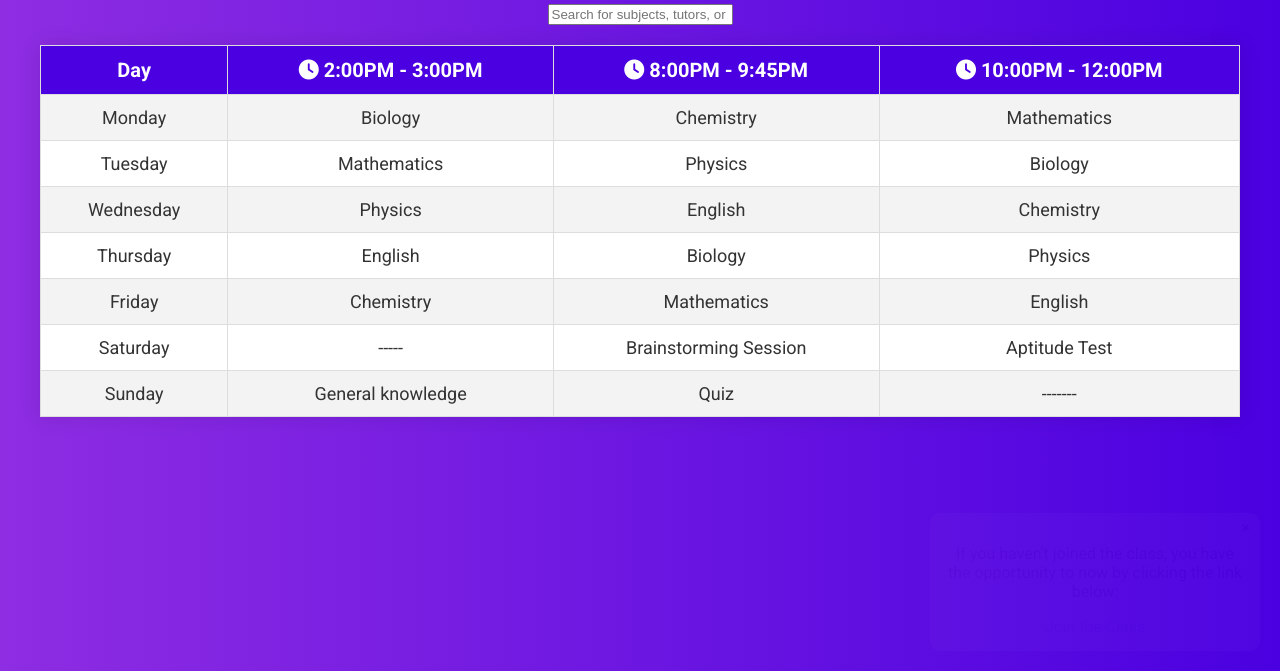
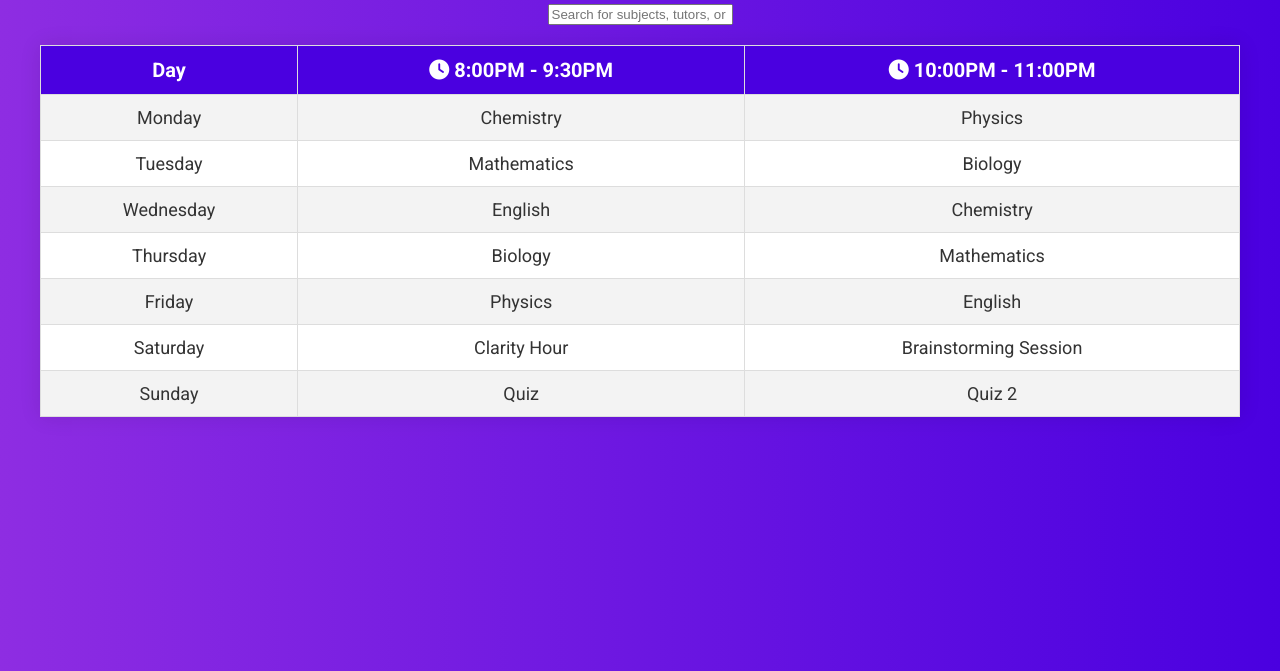
Before and after one commit to Marvelee2580/nova-post-utme-timetable, a plain HTML site: page index.html in a window 1280 px wide. Shown: the part 129-800 px from the top of the page. Drawn offline with nearby package versions, Linux system fonts and the light colour scheme.

Commit message:
Update index.html

```diff
--- a/index.html
+++ b/index.html
@@ -8,83 +8,57 @@
   <link rel="stylesheet" href="style.css">
   <link href="https://fonts.googleapis.com/css2?family=Roboto:wght@400;700&family=Pacifico&display=swap" rel="stylesheet">
   <link rel="stylesheet" href="https://cdnjs.cloudflare.com/ajax/libs/font-awesome/6.4.0/css/all.min.css">
+
   <script src="https://cdnjs.cloudflare.com/ajax/libs/html2canvas/1.4.1/html2canvas.min.js"></script>
   <script src="https://cdnjs.cloudflare.com/ajax/libs/jspdf/2.5.1/jspdf.umd.min.js"></script>
 </head>
 <body>
-  <h2 class="heading"><i class="fa-solid fa-chalkboard-teacher"></i> OPERATION POST-UTME TIMETABLE <i class="fa-solid fa-fist-raised"></i></h2>
+  <h2 class="heading"><i class="fa-solid fa-chalkboard-teacher"></i> 25-DAY CLARIFIED UTME PREPARATION TIMETABLE <i class="fa-regular fa-lightbulb" style="color: #FFD43B;"></i></h2>
   <input type="text" id="search" placeholder="Search for subjects, tutors, or days...">
   <button id="print-btn"><i class="fa-solid fa-print"></i> Print Timetable</button>
   <table id="timetable">
     <tr>
       <th>Day</th>
-      <th><i class="fa-solid fa-clock"></i> 2:00PM - 3:00PM</th>
-      <th><i class="fa-solid fa-clock"></i> 8:00PM - 9:45PM</th>
-      <th><i class="fa-solid fa-clock"></i> 10:00PM - 12:00PM</th>
+      <th><i class="fa-solid fa-clock"></i> 8:00PM - 9:30PM</th>
+      <th><i class="fa-solid fa-clock"></i> 10:00PM - 11:00PM</th>
     </tr>
     <tr>
       <td>Monday</td>
-      <td class="subject" data-tutor="Tutor Ibukun">Biology</td>
-      <td class="subject" data-tutor="Tutor Mandela">Chemistry</td>
-      <td class="subject" data-tutor="Tutor La Jehn">Mathematics</td>
+      <td class="subject" data-tutor="Tutor: Dev Marvelee">Chemistry</td>
+      <td class="subject" data-tutor="Tutor: Sir David">Physics</td>
     </tr>
     <tr>
       <td>Tuesday</td>
-      <td class="subject" data-tutor="Tutor La Jehn">Mathematics</td>
-      <td class="subject" data-tutor="Tutor Lekan">Physics</td>
-      <td class="subject" data-tutor="Tutor Ibukun">Biology</td>
+      <td class="subject" data-tutor="Tutor: Dev Marvelee">Mathematics</td>
+      <td class="subject" data-tutor="Clarity Tutor">Biology</td>
     </tr>
     <tr>
       <td>Wednesday</td>
-      <td class="subject" data-tutor="Tutor Lekan">Physics</td>
-      <td class="subject" data-tutor="Tutor Marvelee">English</td>
-      <td class="subject" data-tutor="Tutor Mandela">Chemistry</td>
+      <td class="subject" data-tutor="Tutor: GBES">English</td>
+      <td class="subject" data-tutor="Tutor: Dev Marvelee">Chemistry</td>
     </tr>
     <tr>
       <td>Thursday</td>
-      <td class="subject" data-tutor="Tutor Marvelee">English</td>
-      <td class="subject" data-tutor="Tutor Ibukun">Biology</td>
-      <td class="subject" data-tutor="Tutor Lekan">Physics</td>
+      <td class="subject" data-tutor="Clarity Tutor">Biology</td>
+      <td class="subject" data-tutor="Tutor: Dev Marvelee">Mathematics</td>
     </tr>
     <tr>
       <td>Friday</td>
-      <td class="subject" data-tutor="Tutor Mandela">Chemistry</td>
-      <td class="subject" data-tutor="Tutor La Jehn">Mathematics</td>
-      <td class="subject" data-tutor="Tutor Marvelee">English</td>
+     <td class="subject" data-tutor="Tutor: Sir David">Physics</td>
+      <td class="subject" data-tutor="Tutor: GBES">English</td>
     </tr>
     <tr>
       <td>Saturday</td>
-      <td>-----</td>
-      <td class="subject" data-tutor="Mr. Green">Brainstorming Session</td>
-      <td class="subject" data-tutor="Nova tutors">Aptitude Test</td>
+      <td>Clarity Hour</td>
+      <td class="subject" data-tutor="Clarity Tutor">Brainstorming Session</td>
     </tr>
     <tr>
       <td>Sunday</td>
-      <td class="subject" data-tutor="Nova tutors">General knowledge</td>
-      <td class="subject" data-tutor="Nova Tutors">Quiz</td>
-      <td>-------</td>
+      <td>Quiz</td>
+      <td>Quiz 2</td>
     </tr>
   </table>
   <div id="tooltip" class="tooltip"></div>
-  <div id="note-popup" class="note-popup">
-    <textarea id="note-text" placeholder="Add your note here..."></textarea>
-    <button id="save-note">Save Note</button>
-    <button id="close-note-popup">Close</button>
-  </div>
-  <div id="reminder-popup" class="reminder-popup">
-    <h3>Set Class Reminders</h3>
-    <label>
-      <input type="checkbox" class="reminder-switch" data-time="2pm"> 2:00 PM
-    </label>
-    <label>
-      <input type="checkbox" class="reminder-switch" data-time="8pm"> 8:00 PM
-    </label>
-    <label>
-      <input type="checkbox" class="reminder-switch" data-time="10pm"> 10:00 PM
-    </label>
-    <button id="reminder-save">Save</button>
-    <button id="reminder-close">Close</button>
-  </div>
   <script src="main.js"></script>
 </body>
-</html>
+                                                                            </html>
```
